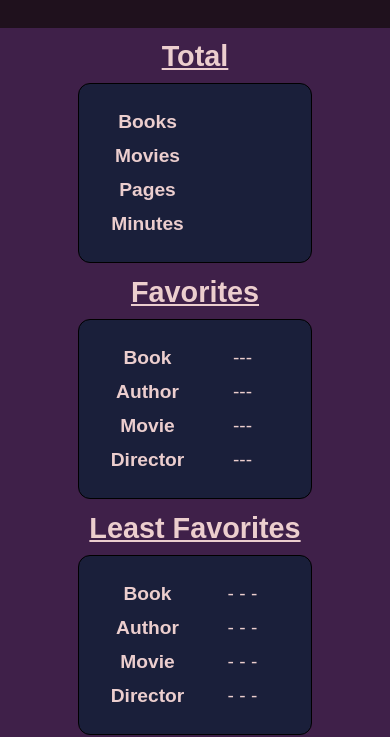
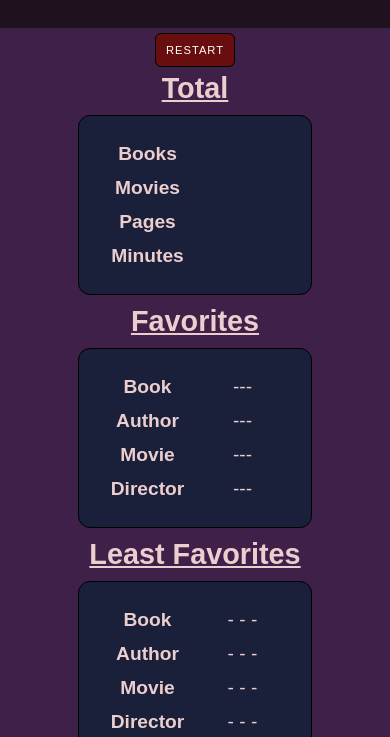
Before and after one commit to tstewa23/track_attack, a plain HTML site: page summary.html in a window 390 px wide. Shown: the part 107-844 px from the top of the page. Drawn offline with nearby package versions, Linux system fonts and the light colour scheme.

Commit message:
adds a restart button that clears localStorage

```diff
--- a/style.css
+++ b/style.css
@@ -105,8 +105,21 @@ td {
 
 /*summary--------------------------------------*/
 
+.summary .btn-wrapper {
+    height: 20%;
+}
+
+.summary .btn {
+    position: relative;
+    top: 30px;
+    background-color: rgb(104, 14, 14);
+    border-color: black;
+}
+
 .summary .grid {
     display: flex;
+    width: 100%;
+    height: 80%;
 }
 
 .summary .grid>* {
@@ -157,6 +170,10 @@ td {
     /* .summary .graphs .block {
         width: 80%;
     } */
+
+    .summary .btn {
+        top: 5px;
+    }
 
 }
 
--- a/summary.html
+++ b/summary.html
@@ -17,7 +17,11 @@
             <p> a media tracker</p>
         </div>
     </header>
-    <main class='grid'>
+    <main>
+        <section class="btn-section">
+            <div class="btn restart"> Restart</div>
+        </section>
+        <section class="grid">
             <section class='total'>
                 <h2>Total</h2>
                 <section class='block'>
@@ -95,6 +99,7 @@
                     </table>
                 </section>
             </section>
+        </section>
     </main>
 </body>
 
--- a/summary.js
+++ b/summary.js
@@ -23,3 +23,13 @@ const showValue = function (val) {
 vals.forEach((val) => {
     showValue(val)
 })
+
+const restart = document.querySelector('.restart')
+
+restart.addEventListener('click',
+    (event) => {
+        localStorage.clear()
+        location.reload(true);
+
+    }
+)
```
Lines whose indentation alone changed are shown as unchanged.
